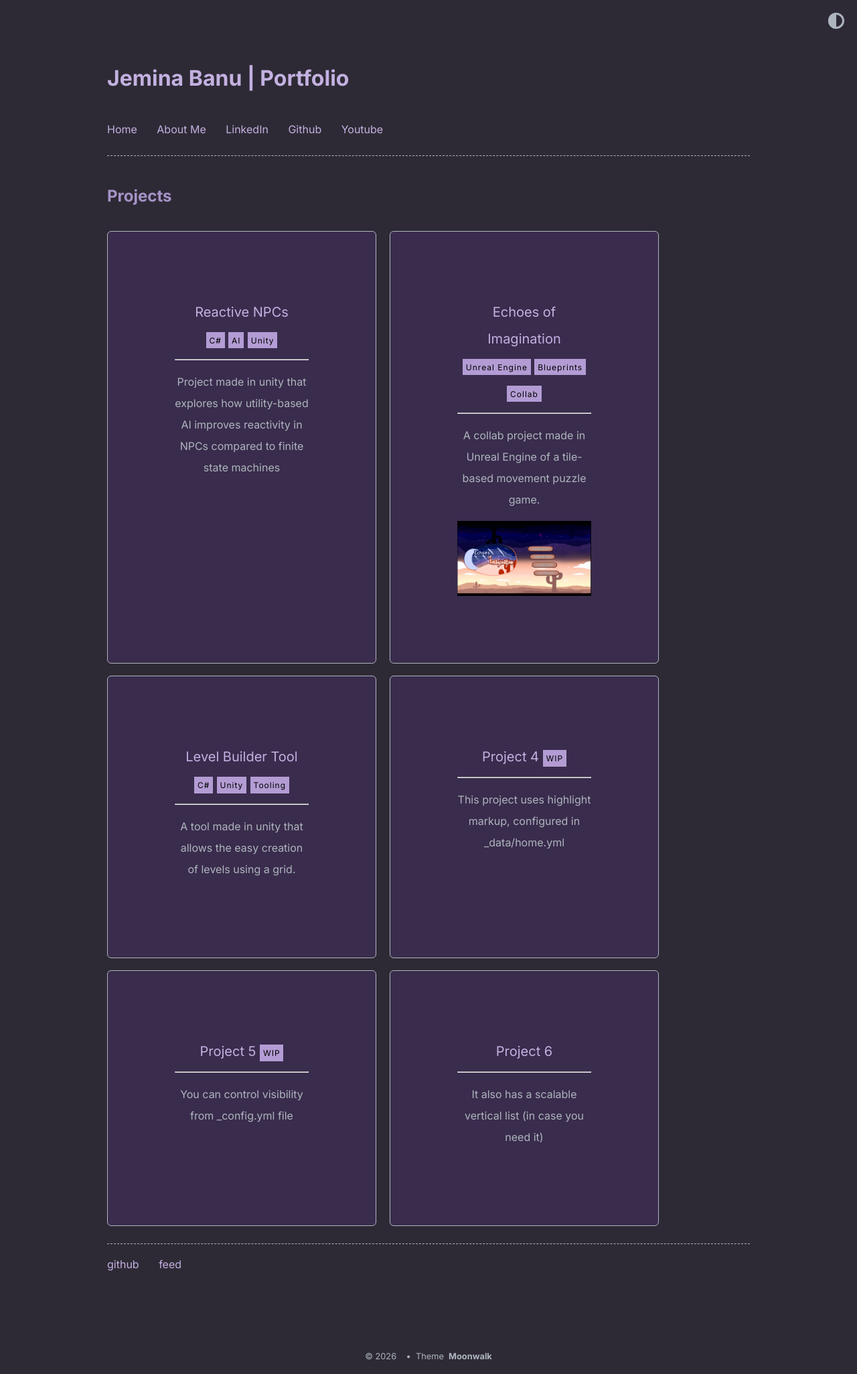
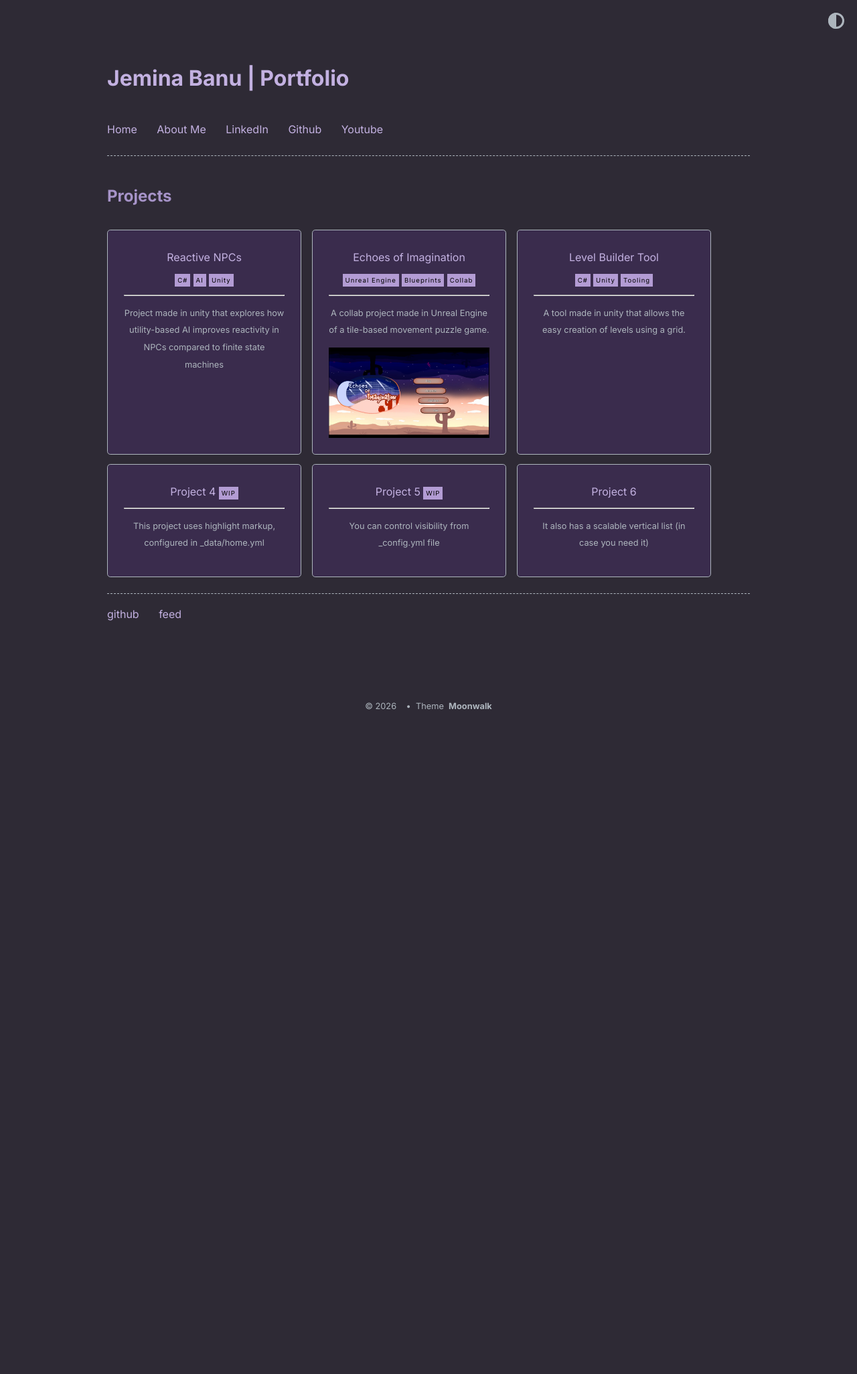
Before and after one commit to Jem-exe/jem-exe.github.io, a Jekyll site: the page built from index.md, in a window 1280 px wide. Shown: the whole page at 67% size. Built offline with Jekyll 4.4.1, drawn with Linux system fonts in a browser that asks for light colours; after the commit the page ends 1080 px from its top, so only the background shows below that.

Commit message:
card padding adjustment

```diff
--- a/_sass/list.scss
+++ b/_sass/list.scss
@@ -18,12 +18,12 @@ ul.horizontal-list {
 }
 
 .card {
-  padding: 5em;
-  border: 0.5px var(--text) solid;
-  width: 10em;
+  padding: 1.5em;
+  border: 1px var(--text) solid;
+  width: 15em;
   height: auto;
   text-align: center;
-  font-size: 1.25em;
+  font-size: 1em;
   align-items: center;
   background-color: var(--bg-secondary);
   margin-bottom: 0.5em;
```
